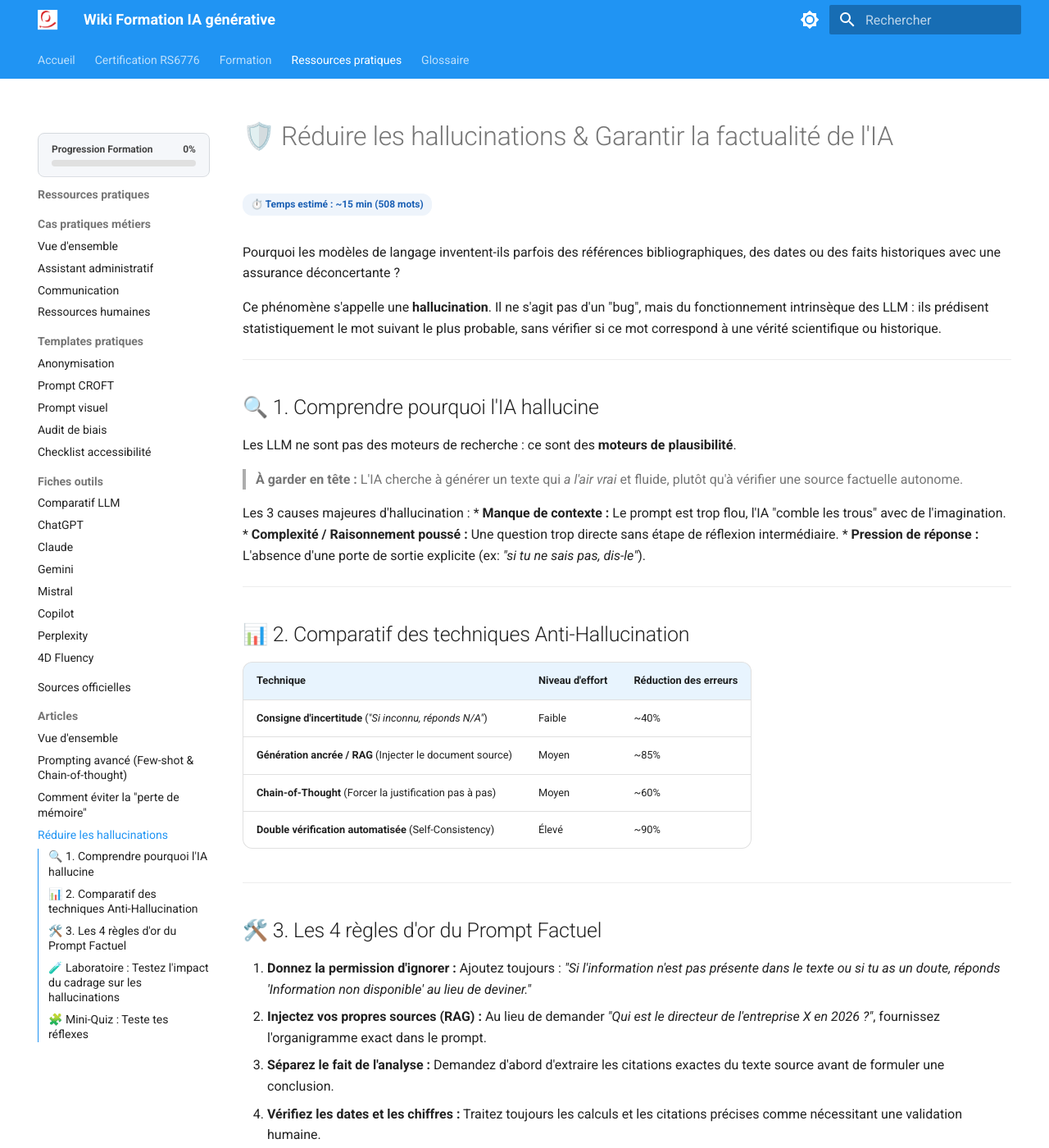
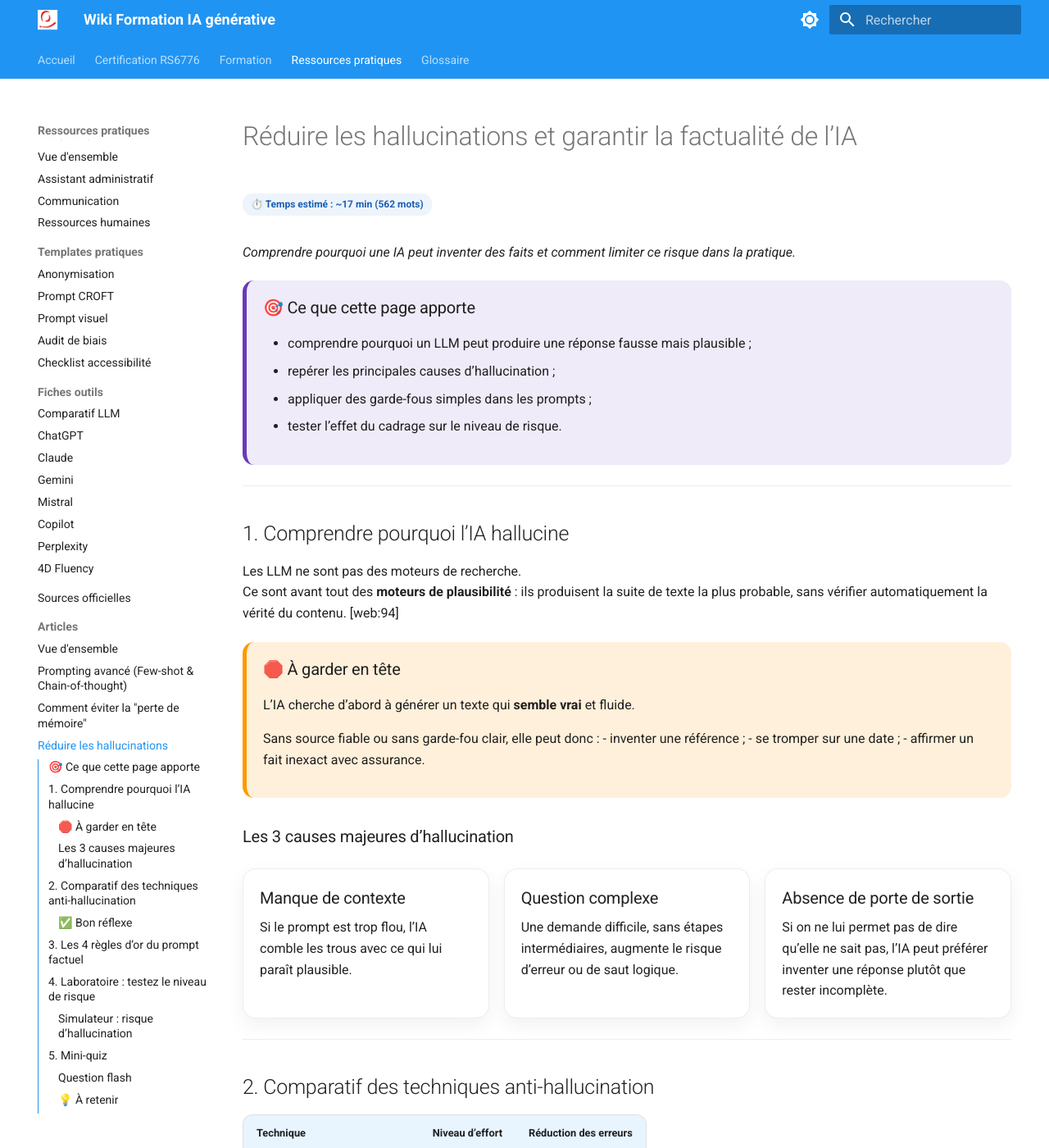
Before and after one commit to pierre-l-hue/wiki-formation-ia, an MkDocs documentation site: the page built from docs/articles/reduction-hallucinations.md, in a window 1280 px wide and 1400 px high. Shown: the whole window at 82% size. Built offline with MkDocs 1.6.1 and Material for MkDocs 9.7.7, drawn with Linux system fonts in a browser that asks for light colours; some of the changed text lies outside the part shown.

Commit message:
Update reduction-hallucinations.md

```diff
--- a/docs/articles/reduction-hallucinations.md
+++ b/docs/articles/reduction-hallucinations.md
@@ -1,160 +1,171 @@
-# 🛡️ Réduire les hallucinations & Garantir la factualité de l'IA
+# Réduire les hallucinations et garantir la factualité de l’IA
 
-Pourquoi les modèles de langage inventent-ils parfois des références bibliographiques, des dates ou des faits historiques avec une assurance déconcertante ?
+*Comprendre pourquoi une IA peut inventer des faits et comment limiter ce risque dans la pratique.*
 
-Ce phénomène s'appelle une **hallucination**. Il ne s'agit pas d'un "bug", mais du fonctionnement intrinsèque des LLM : ils prédisent statistiquement le mot suivant le plus probable, sans vérifier si ce mot correspond à une vérité scientifique ou historique.
+<div class="summary-box" markdown="block">
+<h3>🎯 Ce que cette page apporte</h3>
+
+- comprendre pourquoi un LLM peut produire une réponse fausse mais plausible ;
+- repérer les principales causes d’hallucination ;
+- appliquer des garde-fous simples dans les prompts ;
+- tester l’effet du cadrage sur le niveau de risque.
+</div>
 
 ---
 
-## 🔍 1. Comprendre pourquoi l'IA hallucine
+## 1. Comprendre pourquoi l’IA hallucine
 
-Les LLM ne sont pas des moteurs de recherche : ce sont des **moteurs de plausibilité**.
+Les LLM ne sont pas des moteurs de recherche.
+Ce sont avant tout des **moteurs de plausibilité** : ils produisent la suite de texte la plus probable, sans vérifier automatiquement la vérité du contenu. [web:94]
 
-> **À garder en tête :**
-> L'IA cherche à générer un texte qui *a l'air vrai* et fluide, plutôt qu'à vérifier une source factuelle autonome.
+<div class="warning-practice-box" markdown="block">
+<h3>🛑 À garder en tête</h3>
 
-Les 3 causes majeures d'hallucination :
-* **Manque de contexte :** Le prompt est trop flou, l'IA "comble les trous" avec de l'imagination.
-* **Complexité / Raisonnement poussé :** Une question trop directe sans étape de réflexion intermédiaire.
-* **Pression de réponse :** L'absence d'une porte de sortie explicite (ex: *"si tu ne sais pas, dis-le"*).
+L’IA cherche d’abord à générer un texte qui **semble vrai** et fluide.
+
+Sans source fiable ou sans garde-fou clair, elle peut donc :
+- inventer une référence ;
+- se tromper sur une date ;
+- affirmer un fait inexact avec assurance.
+</div>
+
+### Les 3 causes majeures d’hallucination
+
+<div class="wiki-grid">
+
+<div class="wiki-card" markdown="block">
+<h3>Manque de contexte</h3>
+
+Si le prompt est trop flou, l’IA comble les trous avec ce qui lui paraît plausible.
+</div>
+
+<div class="wiki-card" markdown="block">
+<h3>Question complexe</h3>
+
+Une demande difficile, sans étapes intermédiaires, augmente le risque d’erreur ou de saut logique.
+</div>
+
+<div class="wiki-card" markdown="block">
+<h3>Absence de porte de sortie</h3>
+
+Si on ne lui permet pas de dire qu’elle ne sait pas, l’IA peut préférer inventer une réponse plutôt que rester incomplète.
+</div>
+
+</div>
 
 ---
 
-## 📊 2. Comparatif des techniques Anti-Hallucination
+## 2. Comparatif des techniques anti-hallucination
 
-| Technique | Niveau d'effort | Réduction des erreurs |
+| Technique | Niveau d’effort | Réduction des erreurs |
 | :--- | :--- | :--- |
-| **Consigne d'incertitude** (*"Si inconnu, réponds N/A"*) | Faible | ~40% |
-| **Génération ancrée / RAG** (Injecter le document source) | Moyen | ~85% |
-| **Chain-of-Thought** (Forcer la justification pas à pas) | Moyen | ~60% |
-| **Double vérification automatisée** (Self-Consistency) | Élevé | ~90% |
+| **Consigne d’incertitude** | Faible | ~40% |
+| **Génération ancrée / RAG** | Moyen | ~85% |
+| **Chain-of-Thought** | Moyen | ~60% |
+| **Double vérification automatisée** | Élevé | ~90% |
+
+<div class="good-reflex-box" markdown="block">
+<h3>✅ Bon réflexe</h3>
+
+Quand l’enjeu est important, la meilleure protection reste l’**ancrage documentaire** :
+- fournir le texte source ;
+- demander des citations exactes ;
+- distinguer clairement le fait, l’interprétation et la conclusion.
+</div>
 
 ---
 
-## 🛠️ 3. Les 4 règles d'or du Prompt Factuel
+## 3. Les 4 règles d’or du prompt factuel
 
-1. **Donnez la permission d'ignorer :** Ajoutez toujours : *"Si l'information n'est pas présente dans le texte ou si tu as un doute, réponds 'Information non disponible' au lieu de deviner."*
-2. **Injectez vos propres sources (RAG) :** Au lieu de demander *"Qui est le directeur de l'entreprise X en 2026 ?"*, fournissez l'organigramme exact dans le prompt.
-3. **Séparez le fait de l'analyse :** Demandez d'abord d'extraire les citations exactes du texte source avant de formuler une conclusion.
-4. **Vérifiez les dates et les chiffres :** Traitez toujours les calculs et les citations précises comme nécessitant une validation humaine.
+<div class="wiki-grid">
+
+<div class="wiki-card" markdown="block">
+<h3>1. Autoriser l’incertitude</h3>
+
+Ajouter une consigne explicite du type :
+
+`Si l’information est absente ou incertaine, réponds "Information non disponible" au lieu de deviner.`
+</div>
+
+<div class="wiki-card" markdown="block">
+<h3>2. Fournir les sources</h3>
+
+Injecter le document ou l’extrait de référence directement dans le prompt pour limiter l’invention.
+</div>
+
+<div class="wiki-card" markdown="block">
+<h3>3. Séparer fait et analyse</h3>
+
+Demander d’abord l’extraction des éléments exacts, puis seulement ensuite une interprétation ou une conclusion.
+</div>
+
+<div class="wiki-card" markdown="block">
+<h3>4. Vérifier chiffres et dates</h3>
+
+Tout ce qui touche aux calculs, montants, références ou citations précises doit être relu et validé humainement.
+</div>
+
+</div>
 
 ---
 
-## 🧪 Laboratoire : Testez l'impact du cadrage sur les hallucinations
+## 4. Laboratoire : testez le niveau de risque
 
-<div style="background: #ffffff; border: 2px solid #e2e8f0; border-radius: 12px; padding: 20px; margin: 25px 0; box-shadow: 0 4px 6px -1px rgba(0,0,0,0.05);">
-  <h3 style="margin-top:0; color: #1e293b; display: flex; align-items: center; gap: 8px;">
-    🧪 <span>Simulateur : Taux de risque d'hallucination</span>
-  </h3>
-  <p style="font-size: 0.9em; color: #64748b; margin-bottom: 16px;">
-    Cochez les garde-fous ajoutés à votre prompt pour voir chuter le risque d'hallucination.
-  </p>
+<div class="wiki-card" markdown="block">
+<h3>Simulateur : risque d’hallucination</h3>
 
-  <div style="display: flex; flex-direction: column; gap: 10px; margin-bottom: 20px;">
-    <label style="display: flex; align-items: center; gap: 10px; cursor: pointer; font-size: 0.9em; color: #334155;">
-      <input type="checkbox" id="chk1" onchange="updateRiskCalc()" style="width: 18px; height: 18px; cursor: pointer;">
-      <strong>Consigne de secours :</strong> Autoriser l'IA à dire "Je ne sais pas".
-    </label>
-    <label style="display: flex; align-items: center; gap: 10px; cursor: pointer; font-size: 0.9em; color: #334155;">
-      <input type="checkbox" id="chk2" onchange="updateRiskCalc()" style="width: 18px; height: 18px; cursor: pointer;">
-      <strong>Ancrage (RAG) :</strong> Fournir le document source directement dans le prompt.
-    </label>
-    <label style="display: flex; align-items: center; gap: 10px; cursor: pointer; font-size: 0.9em; color: #334155;">
-      <input type="checkbox" id="chk3" onchange="updateRiskCalc()" style="width: 18px; height: 18px; cursor: pointer;">
-      <strong>Citation obligatoire :</strong> Demander à l'IA de citer la phrase exacte source.
-    </label>
-  </div>
+Coche les garde-fous ajoutés à ton prompt pour voir comment le risque diminue.
+</div>
 
-  <div style="background: #f8fafc; padding: 16px; border-radius: 8px; text-align: center; border: 1px solid #cbd5e1;">
-    <div style="font-size: 0.8em; color: #64748b; font-weight: 600; text-transform: uppercase;">Niveau de risque d'hallucination estimé</div>
-    <div id="riskScore" style="font-size: 1.8em; font-weight: bold; color: #dc2626; margin: 6px 0;">Élevé (85%)</div>
-    <div id="riskMessage" style="font-size: 0.85em; color: #475569;">Prompt trop ouvert : l'IA va inventer pour combler le manque de faits.</div>
+<div class="prompt-generator hallucination-risk-calculator">
+  <label><input type="checkbox" id="chk1"> Consigne de secours : autoriser l’IA à dire « Je ne sais pas »</label>
+  <label><input type="checkbox" id="chk2"> Ancrage documentaire : fournir la source dans le prompt</label>
+  <label><input type="checkbox" id="chk3"> Citation obligatoire : demander la phrase exacte source</label>
+
+  <div id="riskBox" class="warning-practice-box" style="margin-top: 18px;">
+    <h3 id="riskScore">Risque élevé (85%)</h3>
+    <p id="riskMessage">Prompt trop ouvert : l’IA risque d’inventer pour combler le manque de faits.</p>
   </div>
 </div>
 
-<script>
-function updateRiskCalc() {
-  const c1 = document.getElementById("chk1").checked;
-  const c2 = document.getElementById("chk2").checked;
-  const c3 = document.getElementById("chk3").checked;
+---
 
-  let score = 85;
-  if (c1) score -= 25;
-  if (c2) score -= 40;
-  if (c3) score -= 15;
+## 5. Mini-quiz
 
-  const scoreEl = document.getElementById("riskScore");
-  const msgEl = document.getElementById("riskMessage");
+<div class="wiki-card" markdown="block">
+<h3>Question flash</h3>
 
-  if (score > 60) {
-    scoreEl.textContent = `Élevé (${score}%)`;
-    scoreEl.style.color = "#dc2626";
-    msgEl.textContent = "Prompt trop ouvert : l'IA va inventer pour combler le manque de faits.";
-  } else if (score > 25) {
-    scoreEl.textContent = `Modéré (${score}%)`;
-    scoreEl.style.color = "#d97706";
-    msgEl.textContent = "Bon encadrement, mais attention aux détails non documentés.";
-  } else {
-    scoreEl.textContent = `Très faible (${score}%)`;
-    scoreEl.style.color = "#16a34a";
-    msgEl.textContent = "Excellent ! L'IA est étroitement bridée par vos sources et consignes.";
-  }
-}
-</script>
+Quelle est la méthode la plus simple et immédiate pour empêcher une IA d’inventer une réponse quand elle ne connaît pas la réponse ?
+</div>
+
+<div class="prompt-generator hallucination-quiz">
+  <div id="quizOptions" style="display: grid; gap: 10px;">
+    <button type="button" class="wiki-button" data-correct="false">
+      A) Lui demander poliment d’être très honnête et de faire très attention.
+    </button>
+
+    <button type="button" class="wiki-button" data-correct="true">
+      B) Lui donner une consigne de secours explicite, par exemple : « Si l’information est absente, réponds Inconnu ».
+    </button>
+
+    <button type="button" class="wiki-button" data-correct="false">
+      C) Augmenter la longueur du prompt pour lui donner plus d’espace d’écriture.
+    </button>
+  </div>
+
+  <div id="quizFeedback" class="summary-box" style="display: none; margin-top: 16px;"></div>
+</div>
 
 ---
 
-## 🧩 Mini-Quiz : Teste tes réflexes
+<div class="summary-box" markdown="block">
+<h3>💡 À retenir</h3>
 
-<div style="background: #f8fafc; border: 2px solid #e2e8f0; border-radius: 12px; padding: 20px; margin: 25px 0;">
-  <h3 style="margin-top:0; color: #1e293b;">🧩 Question Flash</h3>
-  <p id="quizQuestion" style="font-weight: 600; font-size: 0.95em; color: #334155; margin-bottom: 12px;">
-    Quelle est la méthode la plus simple et immédiate pour empêcher une IA d'inventer une réponse quand elle ne connaît pas la réponse ?
-  </p>
+Ne pas faire confiance aveuglément aux faits bruts produits par une IA.
 
-  <div id="quizOptions" style="display: flex; flex-direction: column; gap: 8px;">
-    <button onclick="checkQuizAnswer(this, false)" style="text-align: left; background: white; border: 1px solid #cbd5e1; padding: 10px 14px; border-radius: 6px; cursor: pointer; font-weight: 500; font-size: 0.9em; transition: all 0.2s;">
-      A) Lui demander poliment d'être très honnête et de faire très attention.
-    </button>
-    <button onclick="checkQuizAnswer(this, true)" style="text-align: left; background: white; border: 1px solid #cbd5e1; padding: 10px 14px; border-radius: 6px; cursor: pointer; font-weight: 500; font-size: 0.9em; transition: all 0.2s;">
-      B) Lui donner une consigne de secours explicite (ex: "Si l'information est absente, réponds 'Inconnu'").
-    </button>
-    <button onclick="checkQuizAnswer(this, false)" style="text-align: left; background: white; border: 1px solid #cbd5e1; padding: 10px 14px; border-radius: 6px; cursor: pointer; font-weight: 500; font-size: 0.9em; transition: all 0.2s;">
-      C) Augmenter la longueur du prompt pour lui donner plus d'espace d'écriture.
-    </button>
-  </div>
-
-  <div id="quizFeedback" style="margin-top: 12px; display: none; font-weight: 600; font-size: 0.9em;"></div>
+Pour réduire les hallucinations :
+- cadrer clairement ;
+- autoriser l’IA à ne pas savoir ;
+- fournir les sources ;
+- vérifier les éléments sensibles avant diffusion.
 </div>
-
-<script>
-function checkQuizAnswer(btn, isCorrect) {
-  const feedback = document.getElementById("quizFeedback");
-  const buttons = document.querySelectorAll("#quizOptions button");
-
-  buttons.forEach(b => {
-    b.disabled = true;
-    b.style.opacity = "0.6";
-  });
-
-  btn.style.opacity = "1";
-  feedback.style.display = "block";
-
-  if (isCorrect) {
-    btn.style.background = "#dcfce7";
-    btn.style.borderColor = "#22c55e";
-    feedback.style.color = "#15803d";
-    feedback.innerHTML = "✅ Correct ! Offrir une 'issue de secours' élimine la pression qui pousse le modèle à fabriquer une réponse plausible.";
-  } else {
-    btn.style.background = "#fee2e2";
-    btn.style.borderColor = "#ef4444";
-    feedback.style.color = "#b91c1c";
-    feedback.innerHTML = "❌ Dommage ! La bonne réponse est la B : sans porte de sortie explicite, le modèle va préférer inventer une réponse plausible que d'avouer son ignorance.";
-  }
-}
-</script>
-
----
-
-!!! tip "💡 À retenir"
-    Ne faites jamais confiance aveuglément aux faits bruts fournis par une IA sans source fournie par vos soins. L'ancrage documentaire est la meilleure arme anti-hallucination !
```
